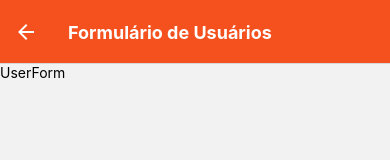
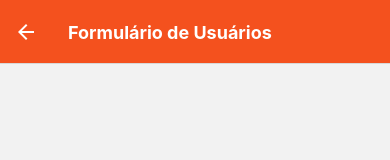
Before and after one commit to rafaelnmelo/reactNativeCRUD, a React Native app: screen /UserForm in a window 390 px wide. Shown: the top 160 px of the page. Built offline with nearby package versions, Linux system fonts and the light colour scheme.

Commit message:
Utilizando dados recebidos

```diff
--- a/src/views/UserForm.js
+++ b/src/views/UserForm.js
@@ -1,10 +1,13 @@
-import React from "react"
+import React, { useState } from "react"
 import { Text } from "react-native"
 
-export default props => {
+export default ({route, navigation}) => {
+    console.warn(Object.keys(route))
+
+    const [user, setUser] = useState(route.params ? route.params : {})
     return (
         <Text>
-            UserForm
+            {user.id}
         </Text>
     )
 }
```
